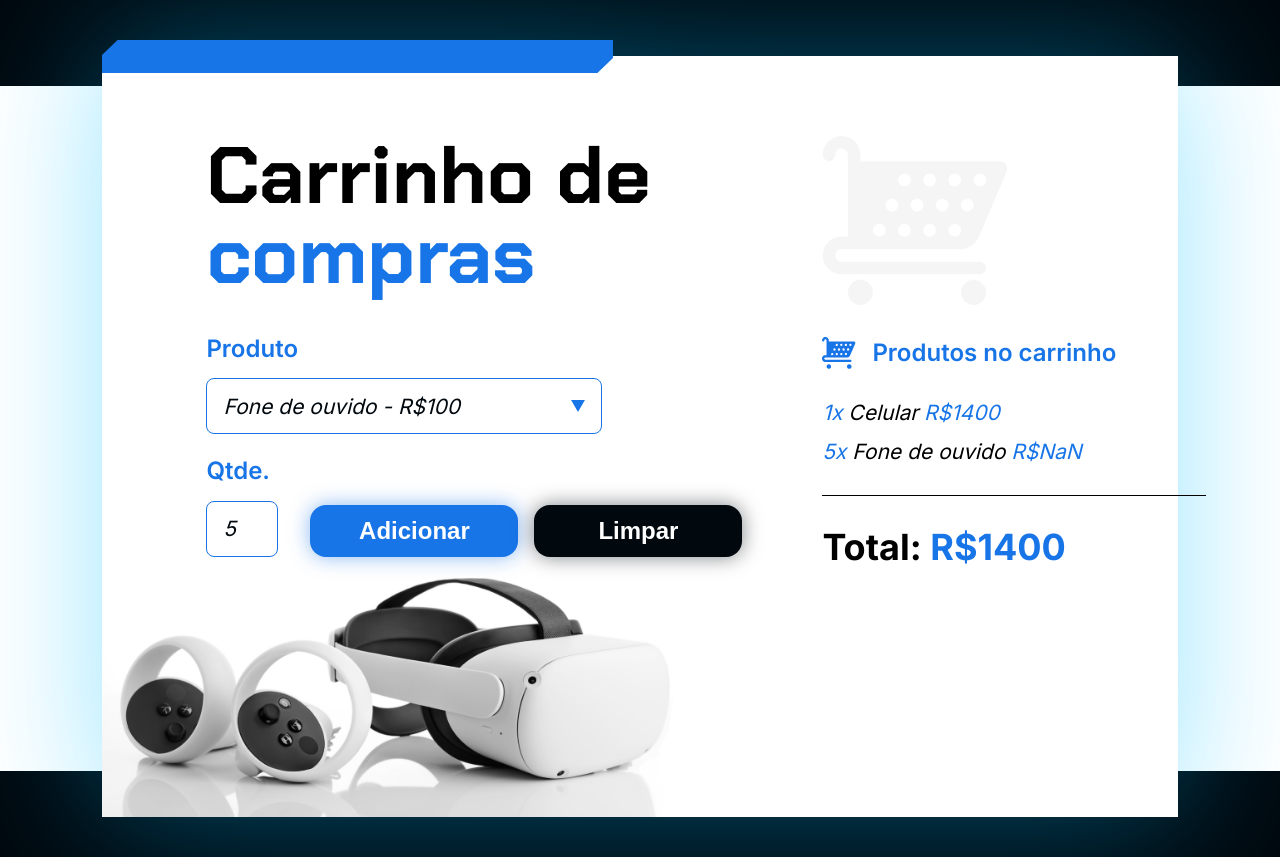
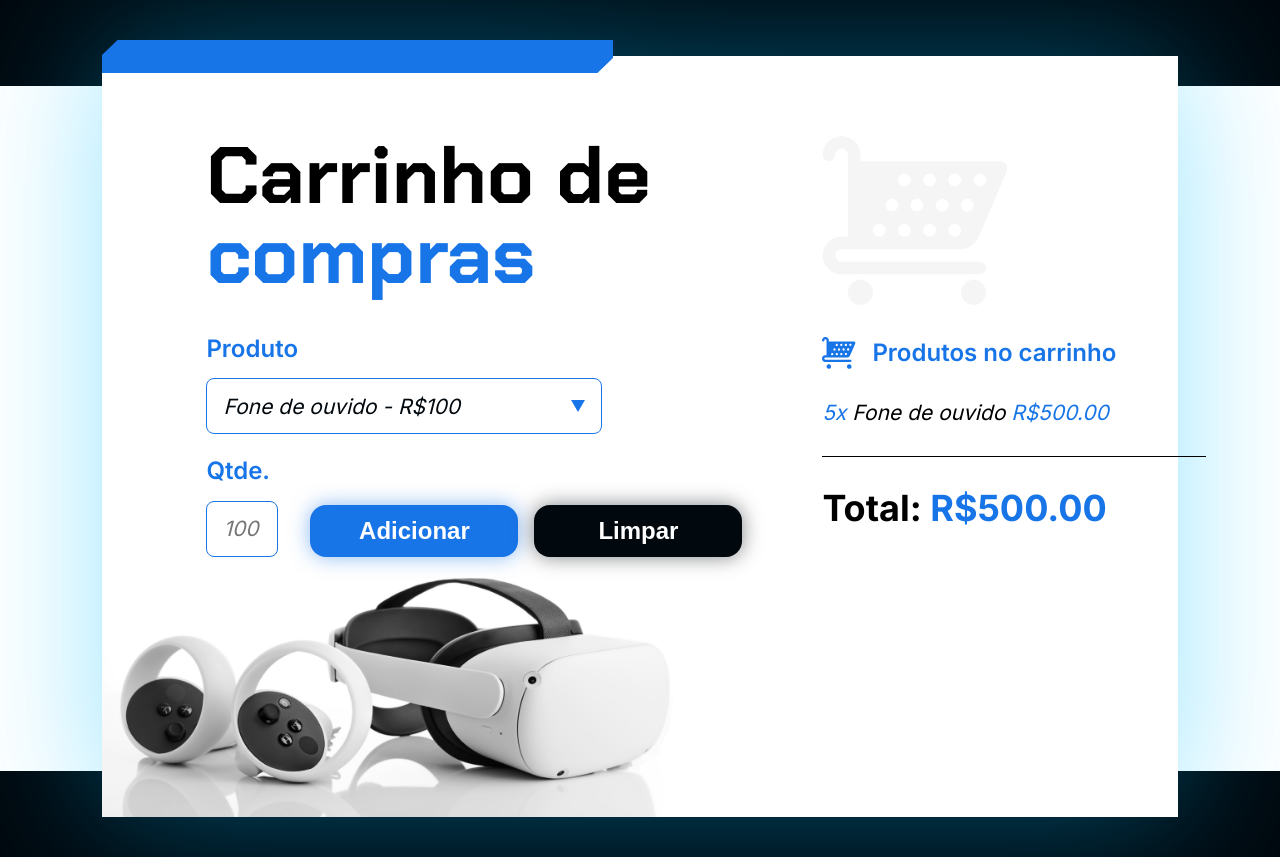
Before and after one commit to BeaVisintim/carrinho-compras, a plain HTML site: page index.html in a window 1280 px wide. Both pictures are taken after typing "5" into the empty fields and a click on the button "Adicionar". Drawn offline with Linux system fonts and the light colour scheme.

Commit message:
Calculando valor total do carrinho

```diff
--- a/js/app.js
+++ b/js/app.js
@@ -1,18 +1,38 @@
+let totalGeral = 0; // Inicializa aqui direto
+limpar();
+
 function adicionar() {
+    // Recupera os valores
     let produto = document.getElementById('produto').value;
-    let nomeProduto = produto.split('-')[0];
-    let valorUnitario = produto.split('R$')[1];
-    let quantidade = document.getElementById('quantidade').value;
+    let nomeProduto = produto.split('-')[0].trim();
+    let valorUnitario = parseFloat(produto.split('R$')[1].replace(',', '.').trim());
+    let quantidade = parseInt(document.getElementById('quantidade').value);
 
-    let preco = quantidade.value * valorUnitario;
+    // Verifica se a quantidade é válida
+    if (isNaN(quantidade) || quantidade <= 0) {
+        alert("Por favor, insira uma quantidade.");
+        return;
+    }
+
+    // Calcula o subtotal
+    let preco = quantidade * valorUnitario;
+
+    // Adiciona o produto ao carrinho
     let carrinho = document.getElementById('lista-produtos');
-    carrinho.innerHTML = carrinho.innerHTML + `<section class="carrinho__produtos__produto">
-    <span class="texto-azul">${quantidade}x</span> ${nomeProduto} <span class="texto-azul">R$${preco}</span>
-  </section>`;
+    carrinho.innerHTML += `<section class="carrinho__produtos__produto">
+        <span class="texto-azul">${quantidade}x</span> ${nomeProduto} <span class="texto-azul">R$${preco.toFixed(2)}</span>
+    </section>`;
 
+    // Atualiza o total
+    totalGeral += preco;
+    document.getElementById('valor-total').textContent = `R$${totalGeral.toFixed(2)}`;
 
+    // Limpa a quantidade
+    document.getElementById('quantidade').value = '';
 }
 
 function limpar() {
-
+    totalGeral = 0;
+    document.getElementById('lista-produtos').innerHTML = '';
+    document.getElementById('valor-total').textContent = 'R$0.00';
 }
```
Also changed, not shown: index.html (+0 -1 lines).
